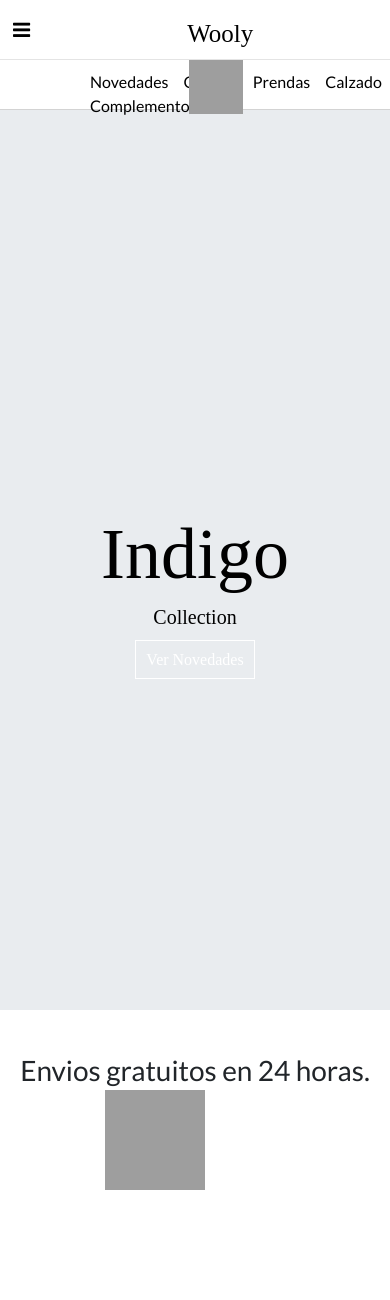
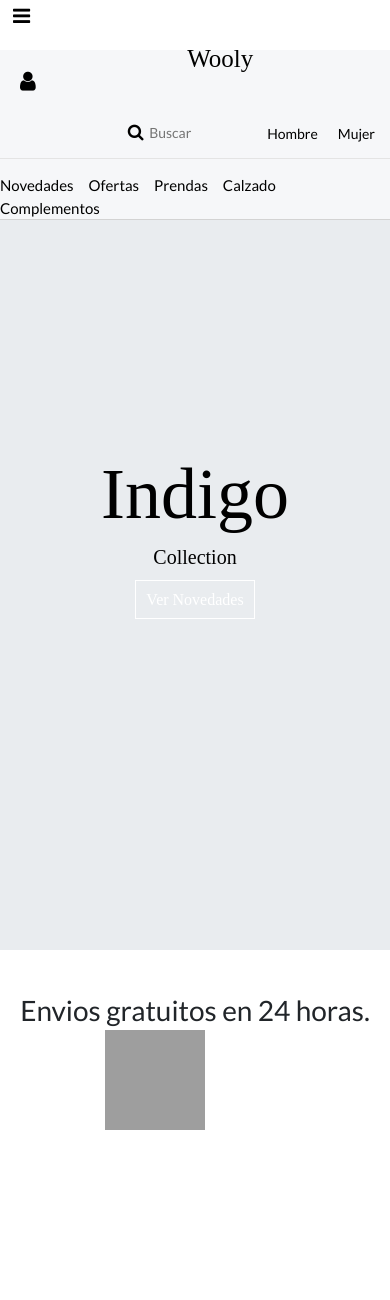
Before and after one commit to Razboi/Wooly, a Django app: template templates/products/index.html in a window 390 px wide, after a click that opens the changed part. Shown: the top 1300 px of the page. Run offline with Django 3.2, Linux system fonts and the light colour scheme; the template is opened without the code that fills it: most values are stand-ins (such as "Sample title", 1, 10 or a date in 2020); grey boxes marked "Sample" are stand-in pictures; some libraries are stand-ins or nearby versions; some web fonts are replaced; grey boxes are pictures that could not be loaded.

Commit message:
Worked on the landing and index responsive design

```diff
--- a/static/css/base.css
+++ b/static/css/base.css
@@ -43,7 +43,7 @@ body {
 }
 
 .landing_gender_info.men {
-  left: 90px;
+  left: 10%;
 }
 
 .landing_gender_info.men:hover.landing_gender_info {
@@ -51,7 +51,7 @@ body {
 }
 
 .landing_gender_info.women {
-  right: 90px;
+  right: 10%;
 }
 
 .landing_gender_info.women:hover.landing_gender_info {
@@ -63,8 +63,27 @@ body {
   height: 80px;
   width: 80px;
   top: 48%;
-  left: 47.9%;
+  right: -40px;
   z-index: 1;
+}
+
+/* layout for small devices */
+@media screen and (max-width: 480px) {
+  #logo_landing {
+    top: 2%;
+  }
+  .landing_gender_info h1 {
+    font-size: 48px;
+  }
+
+  .landing_gender_info.men {
+    left: 20%;
+  }
+
+  #men_landing {
+    background-attachment: fixed;
+    background-position: 50% 50%;
+  }
 }
 
 /* ------------------------NavBar ------------------- */
@@ -73,8 +92,8 @@ body {
   background: rgba(255, 255, 255, 0.6);
 }
 
-nav {
-  padding: 0px !important;
+#main_navbar {
+  padding: 0px;
   height: 60px;
   border-bottom: 1px solid #e4e4e4;
 }
@@ -100,8 +119,7 @@ nav {
 }
 
 #nav_left {
-  position: absolute;
-  left: 90px;
+  margin-left: 90px;
 }
 
 #nav_left li {
@@ -124,8 +142,7 @@ nav {
 }
 
 #nav_right_elements {
-  position: absolute;
-  right: 90px;
+  margin-right: 90px;
 }
 
 #nav_username {
@@ -154,17 +171,15 @@ nav {
   font-size: 17px !important;
 }
 
-#sub_menu {
+#secondary_navbar {
+  padding: 0px;
   height: 50px;
   border-bottom: 1px solid #D3D3D3;
-  position: relative;
 }
 
 #sub_menu ul {
-  position: absolute;
-  left: 90px;
-  padding: 10px 0px;
-  margin: 0px;
+  margin-left: 90px;
+  padding: 15px 0px 0px 0px;
 }
 
 #sub_menu ul li {
@@ -210,6 +225,65 @@ nav {
   font-weight: bold;
 }
 
+/* layout for small devices */
+@media screen and (max-width: 980px) {
+  nav {
+    height: auto !important;
+
+  }
+  #main_navbar {
+    min-height: 50px;
+  }
+  #secondary_navbar {
+
+  }
+
+  #nav_right_elements {
+    margin: 20px 0px 0px 0px;
+    font-size: 14px;
+    flex-direction: row;
+    position: absolute;
+    top: 50px;
+    left: 10px;
+  }
+
+  #nav_left {
+    margin: 80px 0px 0px 0px;
+    padding: 10px 0px;
+    flex-direction: row-reverse;
+    font-size: 14px;
+  }
+
+  #nav_left li {
+    padding-left: 5px;
+  }
+
+  #nav_left form {
+    padding: 0px;
+  }
+
+  #nav_left form input:focus {
+    padding: 5px;
+    width: 285px;
+  }
+
+  #sub_menu ul {
+    font-size: 15px;
+    margin: 0px;
+  }
+
+  .logo {
+    display: none;
+  }
+
+  #content_wrapper {
+    padding-top: 50px;
+  }
+
+  #username_dropdown {
+    position: absolute !important;
+  }
+}
 
 /* ------------------------Index ------------------- */
 
--- a/templates/products/landing_page.html
+++ b/templates/products/landing_page.html
@@ -10,8 +10,9 @@
   <div class="container-fluid" id="landing_container">
     <div class="row">
       {% load static %}
-      <img src="{% static 'images/sheep-logo.png' %}" id="logo_landing" />
+
       <div class="col-6 gender_landing" id="women_landing">
+        <img src="{% static 'images/sheep-logo.png' %}" id="logo_landing" />
         <a href="{% url 'products:index' gender='Women' %}">
           <div class="landing_gender_info women">
             <h1 class="display-3">Women</h1>
--- a/templates/snippets/navbar.html
+++ b/templates/snippets/navbar.html
@@ -1,22 +1,22 @@
 <div id="navbar_wrapper" class="fixed-top">
-  <nav class="navbar navbar-expand-md navbar-custom">
+  <nav id="main_navbar" class="navbar navbar-expand-lg navbar-custom">
     <!-- Brand and toggle -->
     <a class="navbar-brand" href="{% url 'landing' %}">Wooly</a>
-    <button class="navbar-toggler" type="button" data-toggle="collapse" data-target="#navbar_wrapper"
-    aria-controls="navbarSupportedContent" aria-expanded="false" aria-label="Toggle navigation">
+    <button class="navbar-toggler" type="button" data-toggle="collapse" data-target=".navbar_toggler"
+    aria-controls="navbar" aria-expanded="false" aria-label="Toggle navigation">
       <span class="fa fa-bars"></span>
     </button>
 
-    <div class="collapse navbar-collapse" id="navbar_wrapper">
+    <div class="collapse navbar-collapse navbar_toggler">
       <!-- Left Elements -->
-      <ul class="navbar-nav ml-auto" id="nav_left">
+      <ul class="navbar-nav mr-auto" id="nav_left">
         <li class="nav-item gender">
           <a href="{% url 'products:index' gender='Women' %}">Mujer</a>
         </li>
         <li class="nav-item gender">
           <a href="{% url 'products:index' gender='Men' %}">Hombre</a>
         </li>
-        <li class="nav-item">
+        <li class="nav-item search-item">
           {% csrf_token %}
           <form id="search_form" method="GET" action="{% url 'products:search' gender=gender %}">
             <button type="submit" class="btn btn-default"><i class="fa fa-search"></i></button>
@@ -50,7 +50,10 @@
     </div>
   </nav>
 
-  <div id="sub_menu">
+  <nav id="secondary_navbar" class="navbar navbar-expand-lg navbar-custom">
+    {% load static %}
+    <a href="{% url 'landing' %}"><img src="{% static 'images/sheep-logo.png' %}" class="logo" /></a>
+    <div id="sub_menu" class="collapse navbar-collapse navbar_toggler">
       <ul>
         <li>
           <a href="{% url 'products:category' gender=gender category='Novedades' %}" class="category">
@@ -74,13 +77,14 @@
         </li>
       </ul>
 
-    {% load static %}
-    <a href="{% url 'landing' %}"><img src="{% static 'images/sheep-logo.png' %}" class="logo" /></a>
+
     </div>
 
     {% include 'snippets/cart-slider.html' %}
+  </nav>
 
-</div>
+
+
 
 {% block head %}
 <!-- Selected category activation -->
```
Lines whose indentation alone changed are shown as unchanged.
